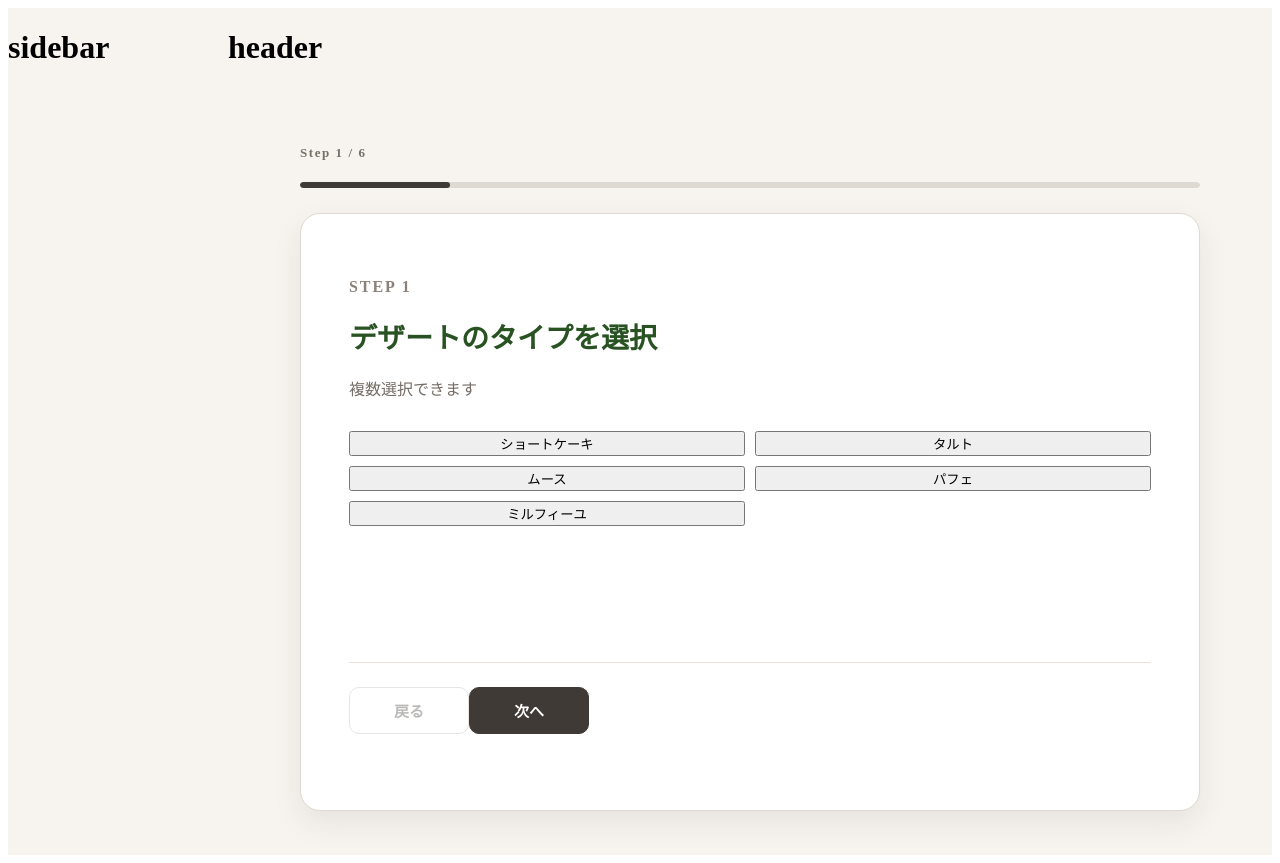
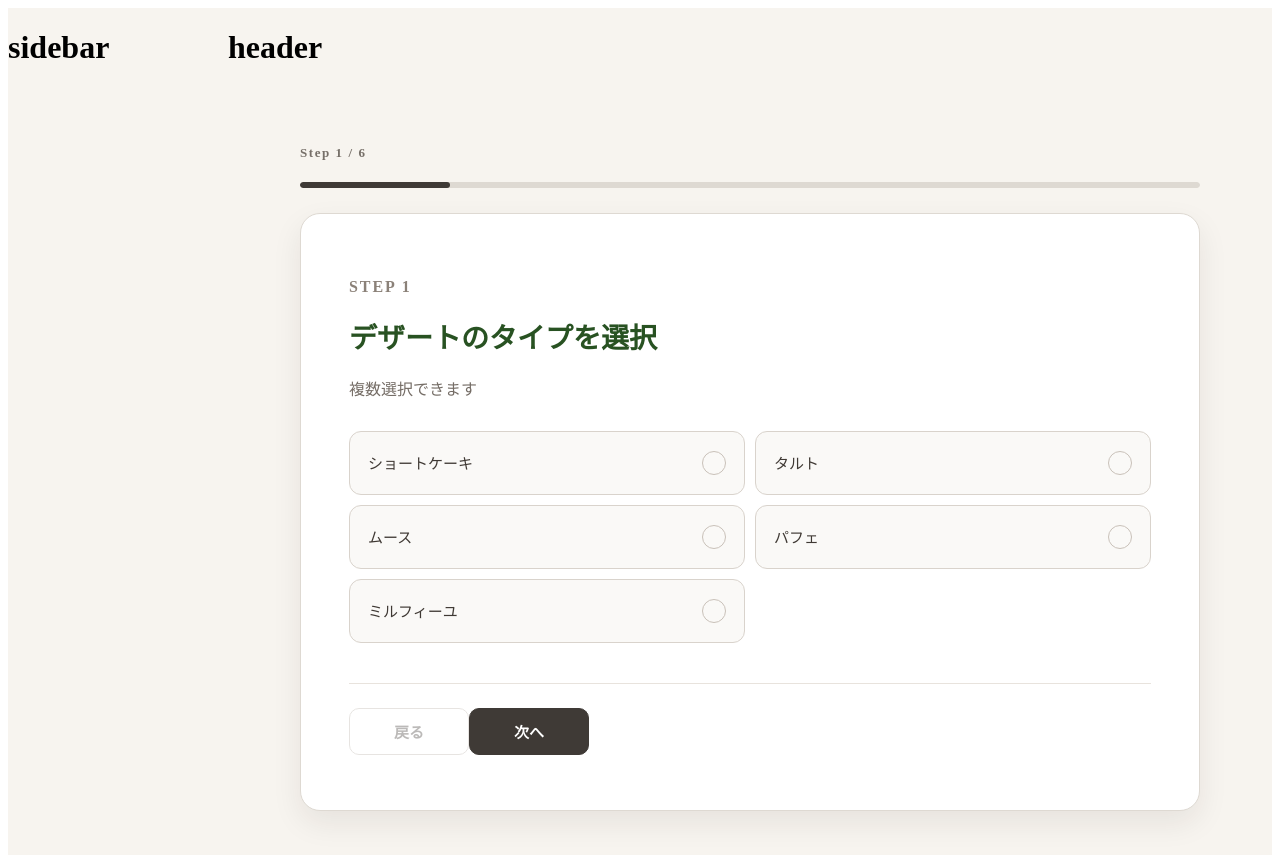
Before and after one commit to usamiyouhei/dessert_idea_builder, a Next.js app: page /idea-builder in a window 1280 px wide. Built offline with nearby package versions, Linux system fonts and the light colour scheme.

Commit message:
update scss

```diff
--- a/src/components/builder/OptionCard/OptionCard.module.scss
+++ b/src/components/builder/OptionCard/OptionCard.module.scss
@@ -0,0 +1,63 @@
+.card {
+  position: relative;
+  display: flex;
+  align-items: center;
+  justify-content: space-between;
+  min-height: 64px;
+  padding: 16px 18px;
+  color: #3f3934;
+  background-color: #faf9f7;
+  border: 1px solid #d9d3cc;
+  border-radius: 12px;
+  font-size: 15px;
+  font-weight: 500;
+  text-align: left;
+  cursor: pointer;
+  transition:
+    background-color 0.2s ease,
+    border-color 0.2s ease,
+    box-shadow 0.2s ease,
+    transform 0.2s ease;
+}
+
+.card:hover {
+  background-color: #fff;
+  border-color: #a99f95;
+  box-shadow: 0 6px 18px rgb(40 35 30 / 8%);
+  transform: translateY(-2px);
+}
+
+.card:focus-visible {
+  outline: 3px solid rgb(120 105 90 / 22%);
+  outline-offset: 3px;
+}
+
+.selected {
+  color: #fff;
+  border-color: #3f3934;
+  background-color: #3f3934;
+  box-shadow: 0 8px 20px rgb(40 35 30 / 18%);
+}
+
+.selected:hover {
+  background-color: #2e2a27;
+  border-color: #2e2a27;
+}
+
+.check {
+  display: grid;
+  flex-shrink: 0;
+  width: 22px;
+  height: 22px;
+  margin-left: 10px;
+  place-items: center;
+  border: 1px solid #c9c1b9;
+  border-radius: 50%;
+  font-size: 13px;
+}
+
+.selected .check {
+  color: #3f3934;
+  background-color: #ffffff;
+  border-color: #ffffff;
+}
--- a/src/components/builder/OptionStep/OptionStep.tsx
+++ b/src/components/builder/OptionStep/OptionStep.tsx
@@ -33,7 +33,7 @@ export default function OptionStep({
           <OptionCard
             key={option.value}
             label={option.label}
-            selected={selectedValues.includes(option.value)}
+            isSelected={selectedValues.includes(option.value)}
             onClick={() => onToggle(option.value)}
           />
         ))}
```
